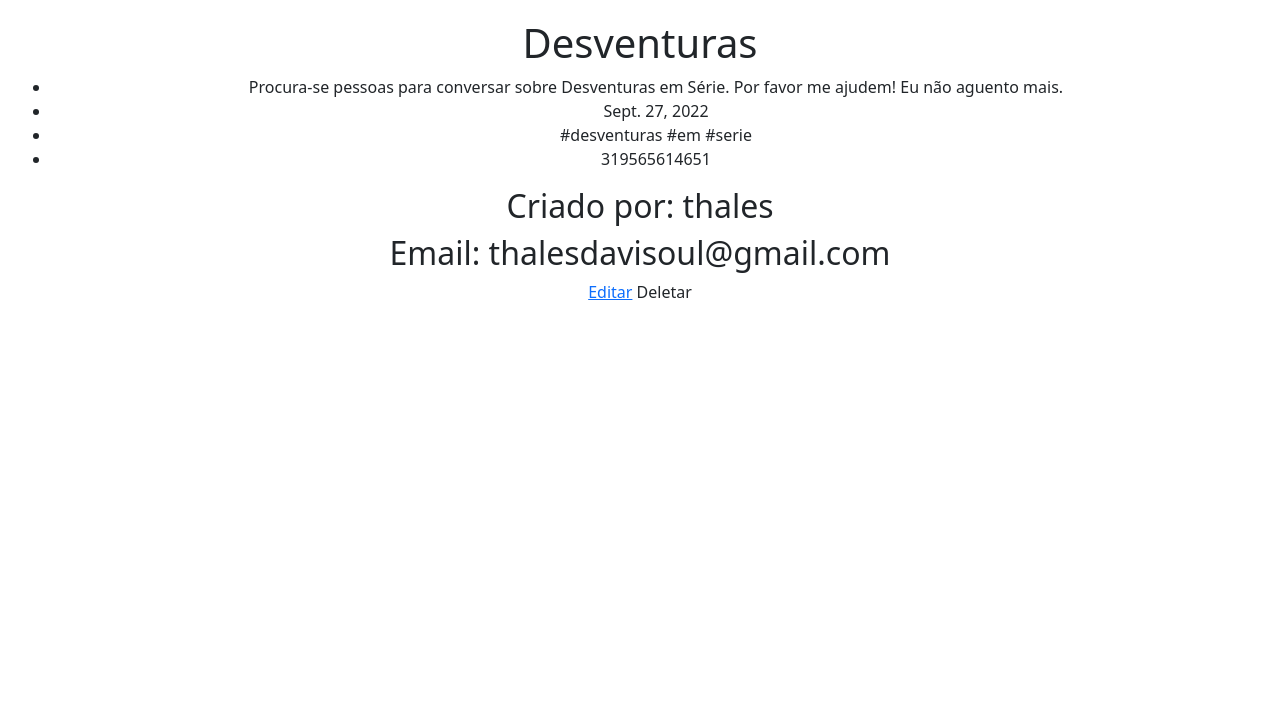
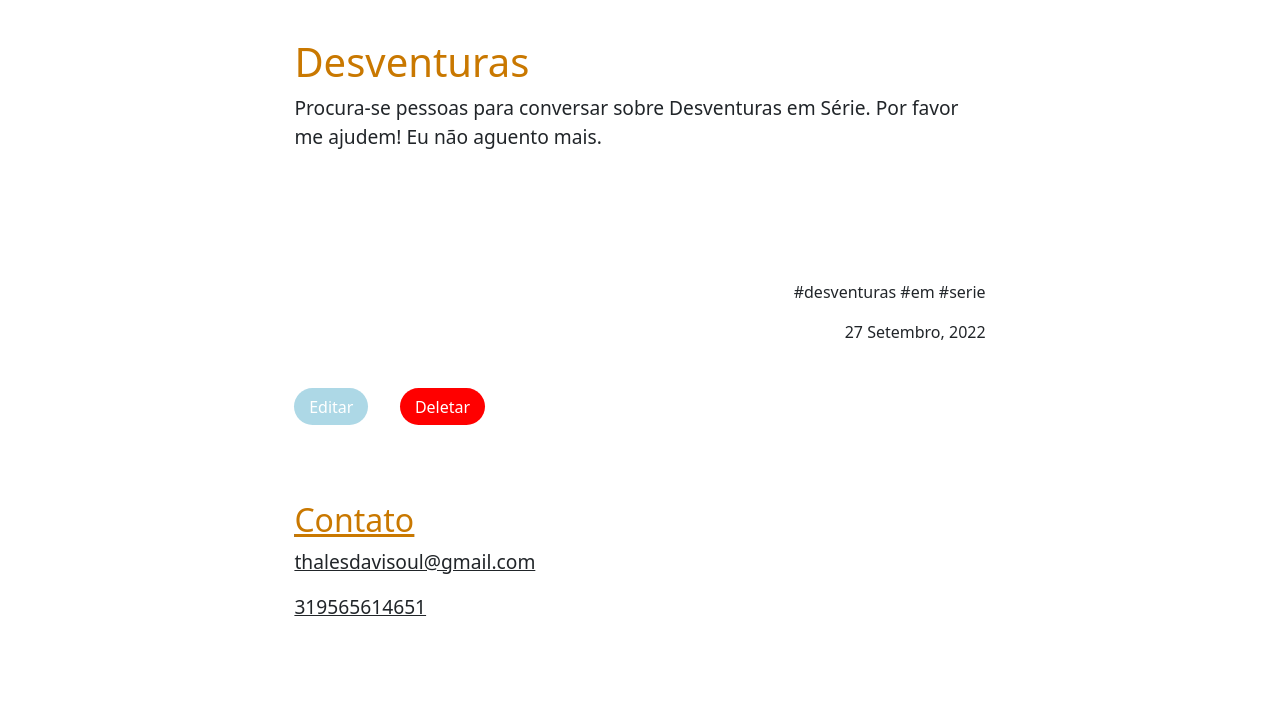
Before and after one commit to ThalesDaviSouza/Sharin-Hub, a Django app: page /sharin/publicacao_view/3 in a window 1280 px wide. Shown: the part 73-800 px from the top of the page. Run offline with Django 4.2, Linux system fonts and the light colour scheme; a user stored in the database is signed in; data comes from the database, SQL or seed files in the repository; both versions use the stored data as it was after the commit.

Commit message:
Design da tela de visualização dos posts melhorado
Agora as informações da tela de visão detalhada do post estão mais bem organizadas. A data agora aparece em português e também foram adicionados botões mais bonitos para as opções de editar e deletar.

```diff
--- a/sharingHub/sharin/static/sharin/styles.css
+++ b/sharingHub/sharin/static/sharin/styles.css
@@ -117,6 +117,7 @@
 .container .card:hover {
   background-color: rgb(247, 182, 83);
   margin-top: -2.5%;
+  margin-bottom: 5%;
   box-shadow: 2px 2px 8px rgb(201, 120, 0);
 }
 
@@ -124,9 +125,79 @@
   color: white;
 }
 
-.container .card .content a:hover {
+.container .card:hover .content #card-button a {
   color: black;
   background-color: white;
+}
+
+.post-container {
+  padding: 3% 23%;
+}
+
+.post-container h1 {
+  color: rgb(201, 120, 0);
+  font-size: 2.5rem;
+}
+
+.post-container p {
+  font-size: 1.2rem;
+}
+
+.post-container .post-extra-info p {
+  text-align: end;
+  font-size: 1rem;
+}
+
+.post-container .contato {
+  padding: 7% 0px;
+}
+
+.post-container .contato h1 {
+  font-size: 2rem;
+  text-decoration: underline;
+  -webkit-text-decoration-color: rgb(201, 120, 0);
+          text-decoration-color: rgb(201, 120, 0);
+}
+
+.post-container .contato {
+  font-size: 0.5rem;
+  text-decoration: underline;
+}
+
+.post-container .post-extra-info .post-op {
+  padding: 5% 0px;
+}
+
+.post-container .post-extra-info .post-op a {
+  text-decoration: none;
+  padding: 1% 2%;
+  border-radius: 20px;
+  margin-right: 4%;
+  color: white;
+  border: 1px solid transparent;
+  transition: all 0.5s ease 0s;
+}
+
+.post-container .post-extra-info .post-op #editar {
+  background-color: lightblue;
+}
+
+.post-container .post-extra-info .post-op #editar:hover {
+  background-color: white;
+  color: lightblue;
+  border: 1px solid;
+  box-shadow: 1px 1px 3px;
+}
+
+.post-container .post-extra-info .post-op #deletar {
+  background-color: red;
+}
+
+.post-container .post-extra-info .post-op #deletar:hover {
+  background-color: white;
+  color: red;
+  border: 1px solid;
+  box-shadow: 1px 1px 3px;
 }
 
 .info {
@@ -192,4 +263,8 @@
 #card-button {
   width: 100%;
   text-align: end;
+}
+
+#post-descricao {
+  min-height: 11.6rem;
 }/*# sourceMappingURL=styles.css.map */
--- a/sharingHub/sharin/static/sharin/styles.scss
+++ b/sharingHub/sharin/static/sharin/styles.scss
@@ -124,6 +124,7 @@ $cor_secundaria: rgb(247, 182, 83);
 .container .card:hover {
     background-color: $cor_secundaria;
     margin-top: -2.5%;
+    margin-bottom: 5%;
     box-shadow: 2px 2px 8px $cor_principal;
 }
 
@@ -132,9 +133,77 @@ $cor_secundaria: rgb(247, 182, 83);
     color:white;
 }
 
-.container .card .content a:hover{
+.container .card:hover .content #card-button a{
     color: black;
     background-color: white;
+}
+
+.post-container {
+    padding: 3% 23%;
+}
+
+.post-container h1{
+    color: $cor_principal;
+    font-size: 2.5rem;
+}
+
+.post-container p {
+    font-size: 1.2rem;
+}
+
+.post-container .post-extra-info p {
+    text-align: end;
+    font-size: 1rem;
+}
+
+.post-container .contato{
+    padding: 7% 0px;
+}
+
+.post-container .contato h1{
+    font-size: 2rem;
+    text-decoration: underline;
+    text-decoration-color: $cor_principal;
+}
+
+.post-container .contato{
+    font-size: 0.5rem;
+    text-decoration: underline;
+}
+.post-container .post-extra-info .post-op{
+    padding: 5% 0px;
+}
+
+.post-container .post-extra-info .post-op a{
+    text-decoration: none;
+    padding: 1% 2%;
+    border-radius: 20px;
+    margin-right: 4%;
+    color: white;
+    border: 1px solid transparent;
+    transition: all 0.5s ease 0s;
+}
+
+.post-container .post-extra-info .post-op #editar{
+    background-color: lightblue;
+}
+
+.post-container .post-extra-info .post-op #editar:hover{
+    background-color: white;
+    color: lightblue;
+    border: 1px solid;
+    box-shadow: 1px 1px 3px;
+}
+
+.post-container .post-extra-info .post-op #deletar{
+    background-color: red;
+}
+
+.post-container .post-extra-info .post-op #deletar:hover{
+    background-color: white;
+    color: red;
+    border: 1px solid;
+    box-shadow: 1px 1px 3px;
 }
 
 
@@ -207,3 +276,7 @@ $cor_secundaria: rgb(247, 182, 83);
     width: 100%;
     text-align: end;
 }
+
+#post-descricao{
+    min-height: 11.6rem;
+}
--- a/sharingHub/sharin/templates/sharin/perfil.html
+++ b/sharingHub/sharin/templates/sharin/perfil.html
@@ -1,5 +1,4 @@
 {% extends 'sharin/layout.html' %}
-
 
 {% block body %}
     <div class="corpo">
--- a/sharingHub/sharin/templates/sharin/publicacao_view.html
+++ b/sharingHub/sharin/templates/sharin/publicacao_view.html
@@ -1,7 +1,9 @@
 {% extends 'sharin/layout.html' %}
+{% load static %}
+{% load i18n %}
 
 {% block body %}
-    <div class="corpo">
+    <!-- <div class="corpo">
         <h1>{{ publicacao.titulo }}</h1>
         <ul>
             <li>{{ publicacao.descricao }}</li>
@@ -16,7 +18,34 @@
             <a href="{% url 'sharin:publicacao-edit' publicacao.id %}">Editar</a>
             <a id="deletar" data-url="{% url 'sharin:publicacao-delete' publicacao.id %}">Deletar</a>
         {% endif %}
+    </div> -->
+    <div class="post-container">
+        <h1>{{publicacao.titulo}}</h1>
+        <div id="post-descricao">
+            <p>{{publicacao.descricao}}</p>
+        </div>
+        <div class="post-extra-info">
+            <p>{{ publicacao.tags }}</p>
+            {% language 'pt-BR' %}
+                <p>{{ publicacao.data|date:"j F, Y" }}</p>
+            {% endlanguage %}
+
+
+            {% if user == criador %}
+                <div class="post-op">
+                    <a id="editar" href="{% url 'sharin:publicacao-edit' publicacao.id %}">Editar</a>
+                    <a id="deletar" data-url="{% url 'sharin:publicacao-delete' publicacao.id %}">Deletar</a>
+                </div>
+            {% endif %}
+        </div>
+        <div class="contato">
+            <h1>Contato</h1>
+            <p>{{ criador.email }}</p>
+            <p>{{ publicacao.telefone }}</p>
+        </div>
+
     </div>
+
 
 {% endblock %}
 
```
Also changed, not shown: sharingHub/db.sqlite3, sharingHub/sharin/static/sharin/media/BackArrow.png (added), 1 other file.
